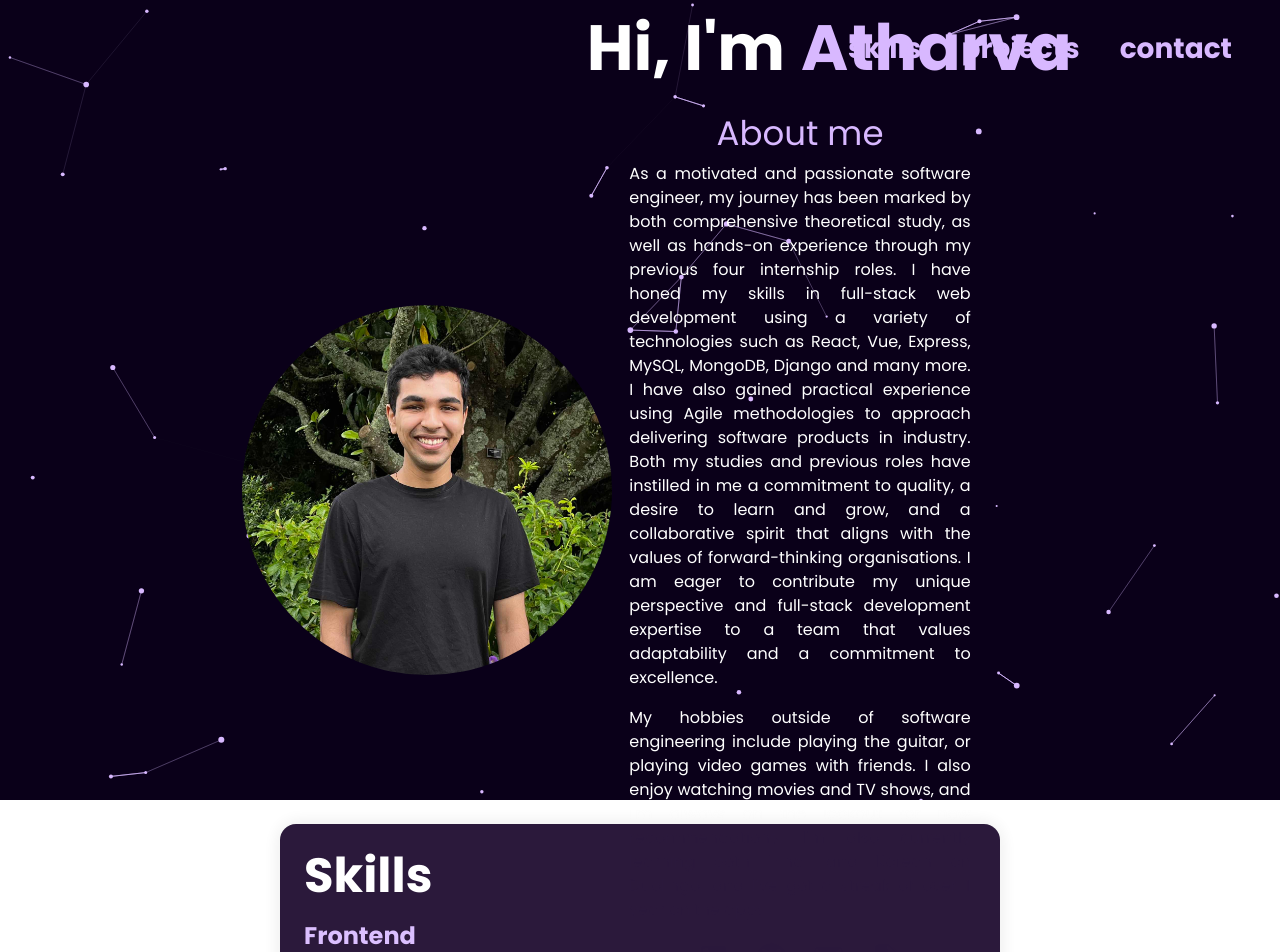
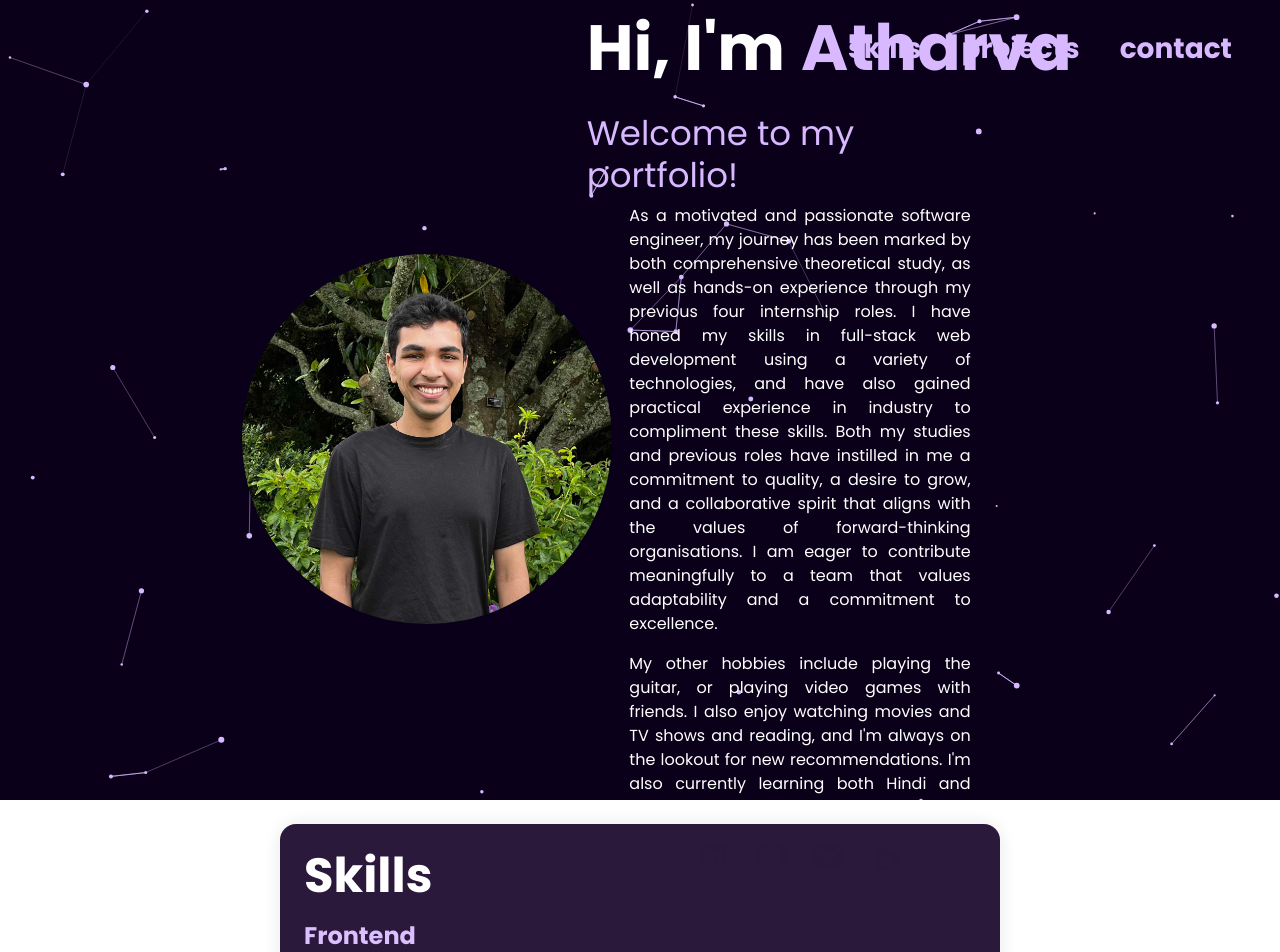
Before and after one commit to atharvaarankalle/personal-portfolio, a React (Vite) app: page / in a window 1280 px wide. Shown: the top 952 px of the page. Built offline with nearby package versions, Linux system fonts and the light colour scheme.

Commit message:
♻️ refactor(portfolio-updates): update cv/resume and profile summary

```diff
--- a/src/components/ProfileSummary.tsx
+++ b/src/components/ProfileSummary.tsx
@@ -12,7 +12,7 @@ const StyledAvatar = styled(Avatar)({
   "@media (max-width: 1200px)": {
     width: 350,
     height: 350,
-    marginTop: "5rem"
+    marginTop: "5rem",
   },
   "@media (max-width: 550px)": {
     width: 300,
@@ -30,7 +30,7 @@ const HeadingTextTypography = styled(Typography)({
   fontWeight: "bold",
   "@media (max-width: 550px)": {
     fontSize: "2rem",
-  }
+  },
 });
 
 const NameTextTypography = styled(Typography)(({ theme }) => ({
@@ -107,33 +107,30 @@ const ProfileSummary = () => {
                 },
               }}
             >
-              About me
+              Welcome to my portfolio!
             </Typography>
             <AboutMeTextTypography variant="body1" color="#fff">
               As a motivated and passionate software engineer, my journey has
               been marked by both comprehensive theoretical study, as well as
               hands-on experience through my previous four internship roles. I
               have honed my skills in full-stack web development using a variety
-              of technologies such as React, Vue, Express, MySQL, MongoDB,
-              Django and many more. I have also gained practical experience
-              using Agile methodologies to approach delivering software products
-              in industry. Both my studies and previous roles have instilled in
-              me a commitment to quality, a desire to learn and grow, and a
-              collaborative spirit that aligns with the values of
-              forward-thinking organisations. I am eager to contribute my unique
-              perspective and full-stack development expertise to a team that
-              values adaptability and a commitment to excellence.
+              of technologies, and have also gained practical experience in
+              industry to compliment these skills. Both my studies and previous
+              roles have instilled in me a commitment to quality, a desire to
+              grow, and a collaborative spirit that aligns with the values of
+              forward-thinking organisations. I am eager to contribute
+              meaningfully to a team that values adaptability and a commitment
+              to excellence.
             </AboutMeTextTypography>
             <AboutMeTextTypography
               variant="body1"
               color="#fff"
               sx={{ padding: "1rem 0" }}
             >
-              My hobbies outside of software engineering include playing the
-              guitar, or playing video games with friends. I also enjoy watching
-              movies and TV shows, and I'm always on the lookout for new
-              recommendations. I'm also currently learning both Hindi and Korean
-              on Duolingo, and I've got a streak of over 1 year on the app!
+              My other hobbies include playing the guitar, or playing video
+              games with friends. I also enjoy watching movies and TV shows and
+              reading, and I'm always on the lookout for new recommendations.
+              I'm also currently learning both Hindi and Korean on Duolingo!
             </AboutMeTextTypography>
             <SocialsButtons />
           </Box>
--- a/src/components/Projects.tsx
+++ b/src/components/Projects.tsx
@@ -41,7 +41,7 @@ const projects = [
   {
     title: "Portfolio Website",
     url: "https://github.com/atharvaarankalle/personal-portfolio",
-    year: "2024",
+    year: "Ongoing",
     description:
       "This project is my personal portfolio website. This website is my digital portfolio, allowing me to practice and develop my frontend web development skills while also showcasing my projects and skills. This website has been built using React with TypeScript to create a responsive and robust user interface. The website is styled using Material UI, to provide for an aesthetically pleasing user interface which is consistent with Material Design standards.",
     technologies: ["HTML", "CSS", "TypeScript", "React", "Material UI"],
--- a/src/pages/index.tsx
+++ b/src/pages/index.tsx
@@ -28,7 +28,7 @@ const LandingPage = () => {
       </Grid>
       <Grid item xs={12} sx={{ paddingBottom: "1rem" }}>
         <StyledTypography variant="h6" textAlign="center" color="#FFFFFF">
-          &copy; 2024 Atharva Arankalle. All rights reserved.
+          &copy; 2025 Atharva Arankalle. All rights reserved.
         </StyledTypography>
       </Grid>
     </Grid>
```
Also changed, not shown: 1 other file (tests, documents, lock files or other folders).
